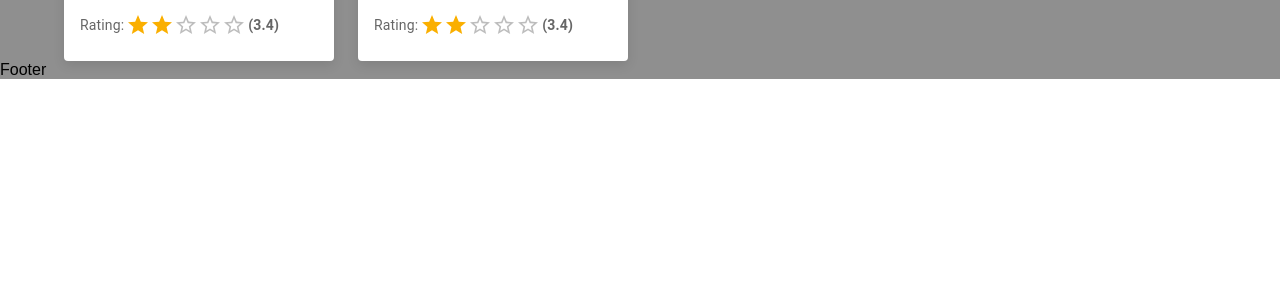
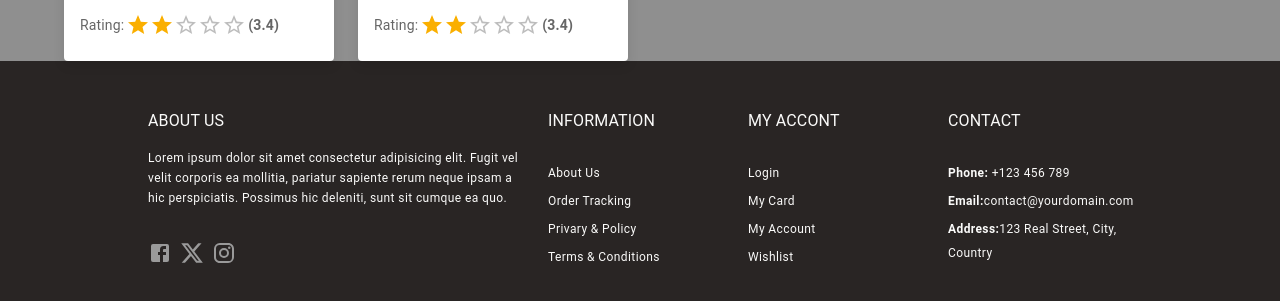
Before and after one commit to NezerAbdullayev/e-commerce_ts, a React (Vite) app in the folder frontend/: page / in a window 1280 px wide. Shown: the part 2068-2369 px from the top of the page. Before the commit the page ends 2147 px from the top, so only its background shows below. Built offline with nearby package versions, Linux system fonts and the light colour scheme; no server answers.

Commit message:
feat:add Footer

```diff
--- a/frontend/src/layout/footer/Footer.tsx
+++ b/frontend/src/layout/footer/Footer.tsx
@@ -1,14 +1,113 @@
+import { Box, Grid2 as Grid, List, ListItemText, Stack, Typography } from "@mui/material";
 import { FC } from "react";
+import { FooterTitle } from "./FooterStyed";
 
+import FacebookIcon from "@mui/icons-material/Facebook";
+import XIcon from "@mui/icons-material/X";
+import InstagramIcon from "@mui/icons-material/Instagram";
 
+const Footer: FC = () => {
+    return (
+        <Box sx={{ p: { xs: 4, md: 6 }, pt: 6, pb: 12, fontSize: { xs: "12px", md: "14px" } }} className="bg-stone-800 text-stone-50">
+            <Grid container spacing={2} justifyContent="center">
+                <Grid size={{ md: 6, lg: 4 }}>
+                    <FooterTitle variant="body1">About us</FooterTitle>
+                    <Typography variant="caption">
+                        Lorem ipsum dolor sit amet consectetur adipisicing elit. Fugit vel velit corporis ea mollitia, pariatur sapiente
+                        rerum neque ipsam a hic perspiciatis. Possimus hic deleniti, sunt sit cumque ea quo.
+                    </Typography>
+                    <Box sx={{ mt: 4, color: "#9a9a9a" }}>
+                        <FacebookIcon sx={{ mr: 1 }} />
+                        <XIcon sx={{ mr: 1 }} />
+                        <InstagramIcon sx={{ mr: 1 }} />
+                    </Box>
+                </Grid>
 
+                <Grid size={{ md: 6, lg: 2 }}>
+                    <FooterTitle variant="body1">information</FooterTitle>
+                    <List>
+                        <ListItemText>
+                            <Typography lineHeight={2} variant="caption">
+                                About Us
+                            </Typography>
+                        </ListItemText>
 
+                        <ListItemText>
+                            <Typography lineHeight={2} variant="caption">
+                                Order Tracking
+                            </Typography>
+                        </ListItemText>
 
-const Footer:FC=()=>{
+                        <ListItemText>
+                            <Typography lineHeight={2} variant="caption">
+                                Privary &amp; Policy
+                            </Typography>
+                        </ListItemText>
 
+                        <ListItemText>
+                            <Typography lineHeight={2} variant="caption">
+                                Terms &amp; Conditions
+                            </Typography>
+                        </ListItemText>
+                    </List>
+                </Grid>
 
+                <Grid size={{ md: 6, lg: 2 }}>
+                    <FooterTitle variant="body1">my accont</FooterTitle>
 
-    return (<div>Footer</div>)
-}
+                    <List>
+                        <ListItemText>
+                            <Typography lineHeight={2} variant="caption">
+                                Login
+                            </Typography>
+                        </ListItemText>
 
-export default Footer
+                        <ListItemText>
+                            <Typography lineHeight={2} variant="caption">
+                                My Card
+                            </Typography>
+                        </ListItemText>
+
+                        <ListItemText>
+                            <Typography lineHeight={2} variant="caption">
+                                My Account
+                            </Typography>
+                        </ListItemText>
+
+                        <ListItemText>
+                            <Typography lineHeight={2} variant="caption">
+                                Wishlist
+                            </Typography>
+                        </ListItemText>
+                    </List>
+                </Grid>
+
+                <Grid size={{ md: 6, lg: 2 }}>
+                    <FooterTitle variant="body1">Contact</FooterTitle>
+
+                    <List>
+                        <ListItemText>
+                            <Typography lineHeight={2} variant="caption">
+                                <b>Phone:</b> +123 456 789
+                            </Typography>
+                        </ListItemText>
+
+                        <ListItemText>
+                            <Typography lineHeight={2} variant="caption">
+                                <b>Email:</b>contact@yourdomain.com
+                            </Typography>
+                        </ListItemText>
+
+                        <ListItemText>
+                            <Typography lineHeight={2} variant="caption">
+                                <b>Address:</b>123 Real Street, City, Country
+                            </Typography>
+                        </ListItemText>
+                    </List>
+                </Grid>
+            </Grid>
+        </Box>
+    );
+};
+
+export default Footer;
--- /dev/null
+++ b/frontend/src/layout/footer/FooterStyed.tsx
@@ -0,0 +1,7 @@
+import { styled } from "@mui/material";
+import { Typography } from "@mui/material";
+
+export const FooterTitle = styled(Typography)(() => ({
+    textTransform: "uppercase",
+    marginBottom: "1em",
+}));
```
